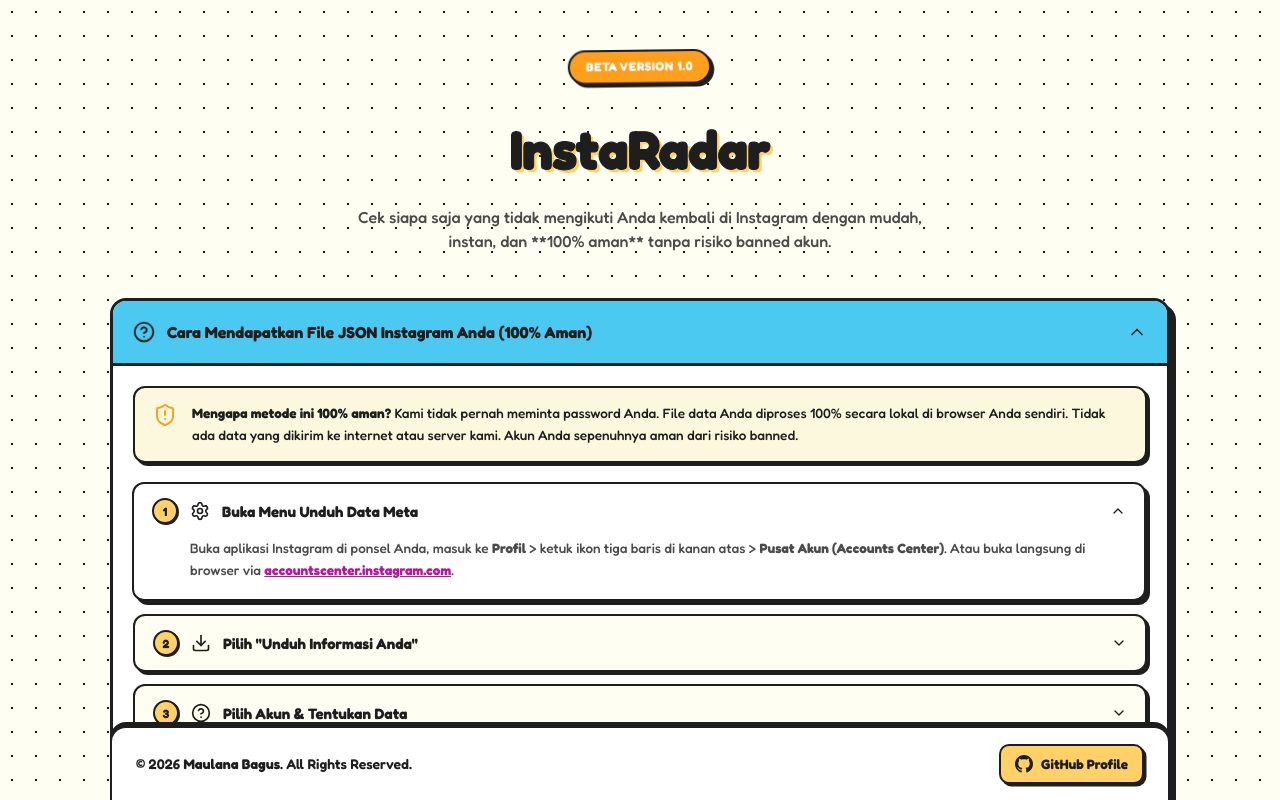
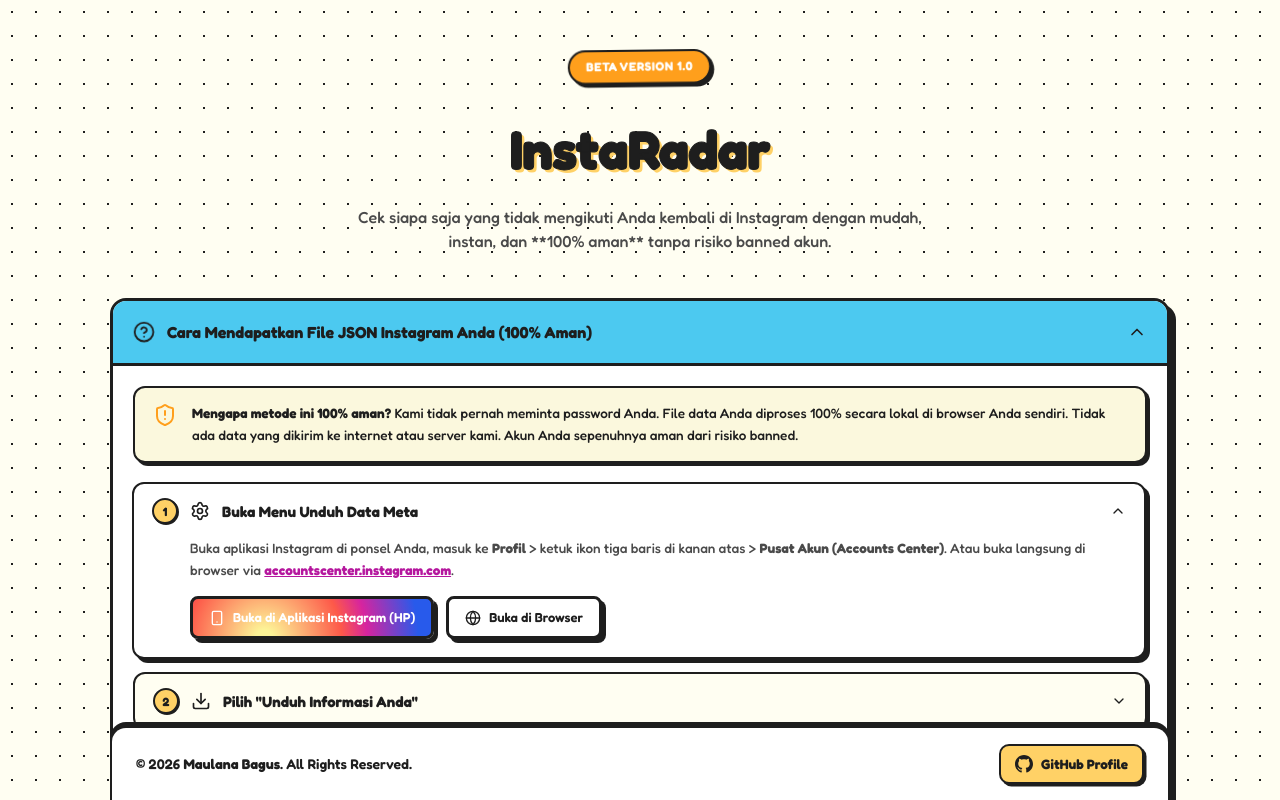
Before and after one commit to maulaknatt/InstaRadar, a React (Vite) app: page / in a window 1280 px wide. Both pictures are taken after a click on the button "Cara Mendapatkan File JSON Instagram Anda (100% Aman)". Shown: the top 800 px of the page. Built offline with nearby package versions, Linux system fonts and the light colour scheme.

Commit message:
feat: add instagram app settings deep link and web options to instructions

```diff
--- a/src/components/Instructions.tsx
+++ b/src/components/Instructions.tsx
@@ -1,5 +1,5 @@
 import { useState } from 'react';
-import { HelpCircle, ChevronDown, ChevronUp, ShieldAlert, Download, Settings, FileJson, CheckCircle2 } from 'lucide-react';
+import { HelpCircle, ChevronDown, ChevronUp, ShieldAlert, Download, Settings, FileJson, CheckCircle2, Smartphone, Globe } from 'lucide-react';
 
 export default function Instructions() {
   const [isOpen, setIsOpen] = useState(false);
@@ -86,6 +86,26 @@ export default function Instructions() {
                             .replace(/\n/g, '<br />')
                         }}
                       />
+                      {idx === 0 && (
+                        <div className="step-action-buttons">
+                          <a
+                            href="instagram://settings"
+                            className="btn btn-instagram-app btn-sm"
+                          >
+                            <Smartphone size={16} />
+                            <span>Buka di Aplikasi Instagram (HP)</span>
+                          </a>
+                          <a
+                            href="https://accountscenter.instagram.com/"
+                            target="_blank"
+                            rel="noopener noreferrer"
+                            className="btn btn-secondary btn-sm"
+                          >
+                            <Globe size={16} />
+                            <span>Buka di Browser</span>
+                          </a>
+                        </div>
+                      )}
                     </div>
                   )}
                 </div>
--- a/src/index.css
+++ b/src/index.css
@@ -554,6 +554,39 @@ a {
 
 .gradient-link:hover {
   color: var(--color-pink);
+}
+
+/* Instagram Deep Link Action Buttons */
+.step-action-buttons {
+  display: flex;
+  gap: 12px;
+  margin-top: 15px;
+  flex-wrap: wrap;
+}
+
+.btn-sm {
+  padding: 8px 16px;
+  font-size: 13px;
+  border-radius: 8px;
+}
+
+.btn-instagram-app {
+  background: radial-gradient(circle at 30% 107%, #fdf497 0%, #fdf497 5%, #fd5949 45%, #d6249f 60%, #285aeb 90%);
+  color: #ffffff !important;
+  border: var(--cartoon-border);
+  box-shadow: var(--cartoon-shadow-sm);
+}
+
+.btn-instagram-app:hover {
+  background: radial-gradient(circle at 30% 107%, #fef6a7 0%, #fef6a7 5%, #fe6a5b 45%, #e034ac 60%, #396bf2 90%);
+  color: #ffffff !important;
+  transform: translate(-2px, -2px);
+  box-shadow: var(--cartoon-shadow);
+}
+
+.btn-instagram-app:active {
+  transform: translate(2px, 2px);
+  box-shadow: var(--cartoon-shadow-active);
 }
 
 /* ==========================================================================
```
